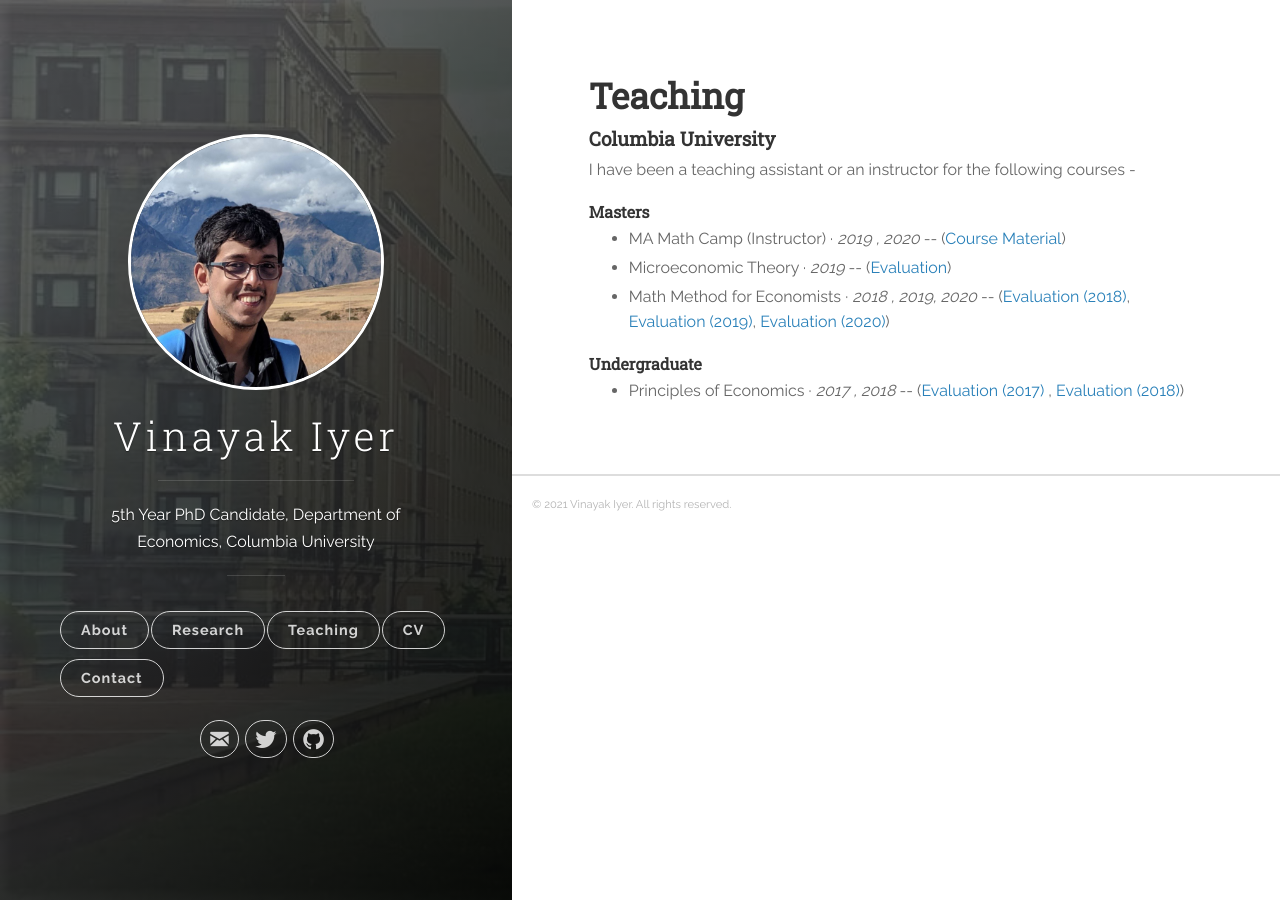
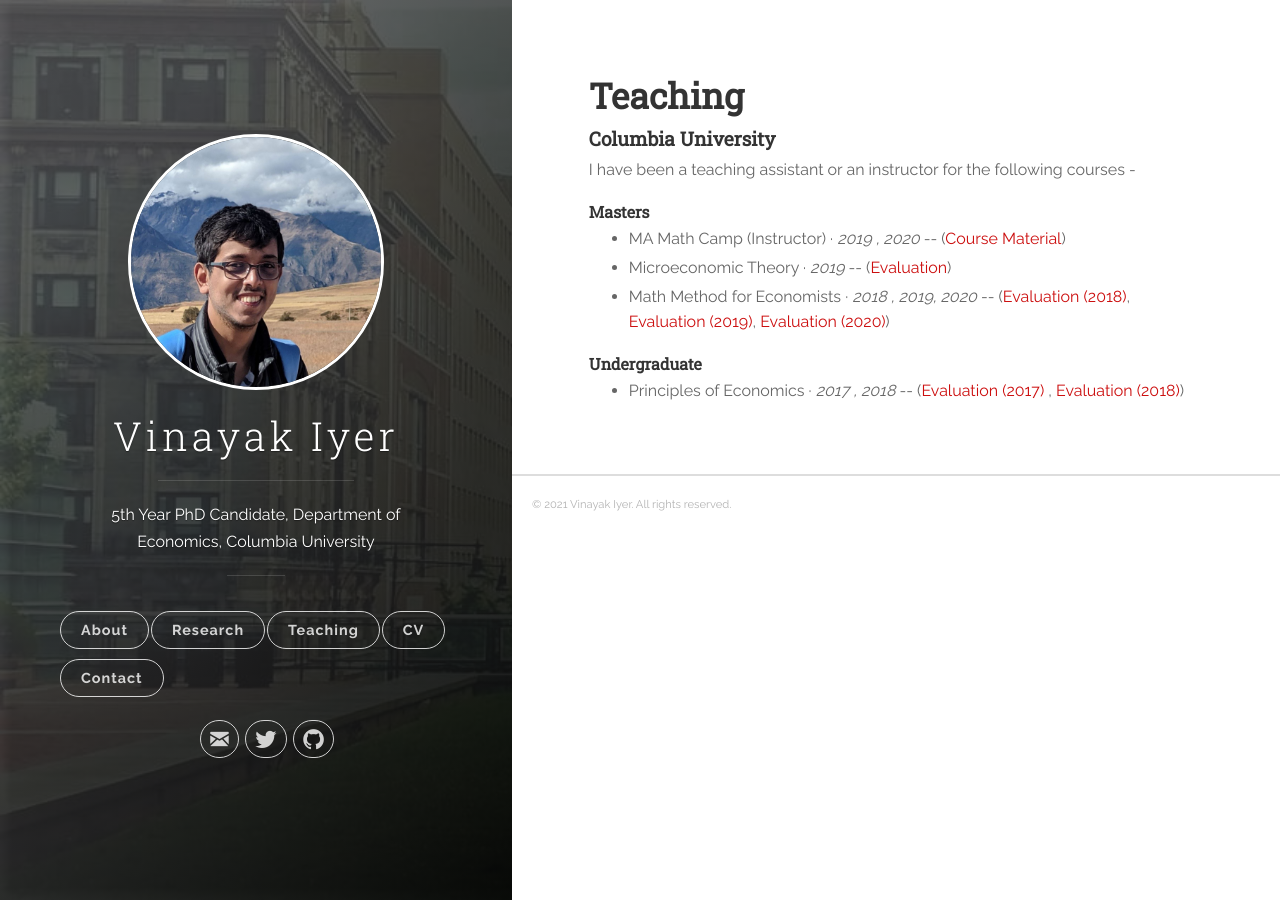
Before and after one commit to vinayakiyer/vinayakiyer.github.io, a Jekyll site: the page built from _posts/2018-06-12-teaching.markdown, in a window 1280 px wide. Built offline with Jekyll 4.4.1, drawn with Linux system fonts in a browser that asks for light colours.

Commit message:
Update 2018-06-12-teaching.markdown

```diff
--- a/_posts/2018-06-12-teaching.markdown
+++ b/_posts/2018-06-12-teaching.markdown
@@ -12,13 +12,13 @@ tags: [jekyll]
 -->
 <h5 id="masters"><strong>Masters</strong></h5>
 <ul>
- <li> MA Math Camp (Instructor)  &middot; <em>2019 , 2020</em> -- (<a href="https://github.com/vinayakiyer/Columbia-MA-Math-Camp-2020" style="color:#2980b9;" target="_blank">Course Material</a>) </li>
-  <li>Microeconomic Theory &middot; <em>2019</em> -- (<a href="{{ site.baseurl }}/files/micro2019spring.pdf" style="color:#2980b9;" target="_blank">Evaluation</a>)</li>
-  <li>Math Method for Economists &middot;  <em>2018 , 2019, 2020</em> -- (<a href="{{ site.baseurl }}/files/math2018fall-merged.pdf" style="color:#2980b9;" target="_blank">Evaluation (2018)</a>, <a href="{{ site.baseurl }}/files/math2019fall.pdf" style="color:#2980b9;" target="_blank">Evaluation (2019)</a>,
-   <a href="{{ site.baseurl }}/files/math2020fall.pdf" style="color:#2980b9;" target="_blank">Evaluation (2020)</a>)</li>
+ <li> MA Math Camp (Instructor)  &middot; <em>2019 , 2020</em> -- (<a href="https://github.com/vinayakiyer/Columbia-MA-Math-Camp-2020" style="color:#cc0e0e;" target="_blank">Course Material</a>) </li>
+  <li>Microeconomic Theory &middot; <em>2019</em> -- (<a href="{{ site.baseurl }}/files/micro2019spring.pdf" style="color:#cc0e0e;" target="_blank">Evaluation</a>)</li>
+  <li>Math Method for Economists &middot;  <em>2018 , 2019, 2020</em> -- (<a href="{{ site.baseurl }}/files/math2018fall-merged.pdf" style="color:#cc0e0e;" target="_blank">Evaluation (2018)</a>, <a href="{{ site.baseurl }}/files/math2019fall.pdf" style="color:#cc0e0e;" target="_blank">Evaluation (2019)</a>,
+   <a href="{{ site.baseurl }}/files/math2020fall.pdf" style="color:#cc0e0e;" target="_blank">Evaluation (2020)</a>)</li>
 </ul>
 
 <h5 id="undergrad"><strong>Undergraduate</strong></h5>
 <ul>
-  <li>Principles of Economics  &middot; <em>2017 , 2018</em> -- (<a href="{{ site.baseurl }}/files/principles2017.pdf" style="color:#2980b9;" target="_blank">Evaluation (2017)</a> , <a href="{{ site.baseurl }}/files/principles2018.pdf" style="color:#2980b9;" target="_blank">Evaluation (2018)</a>)</li>
+  <li>Principles of Economics  &middot; <em>2017 , 2018</em> -- (<a href="{{ site.baseurl }}/files/principles2017.pdf" style="color:#cc0e0e;" target="_blank">Evaluation (2017)</a> , <a href="{{ site.baseurl }}/files/principles2018.pdf" style="color:#cc0e0e;" target="_blank">Evaluation (2018)</a>)</li>
 </ul>
```
